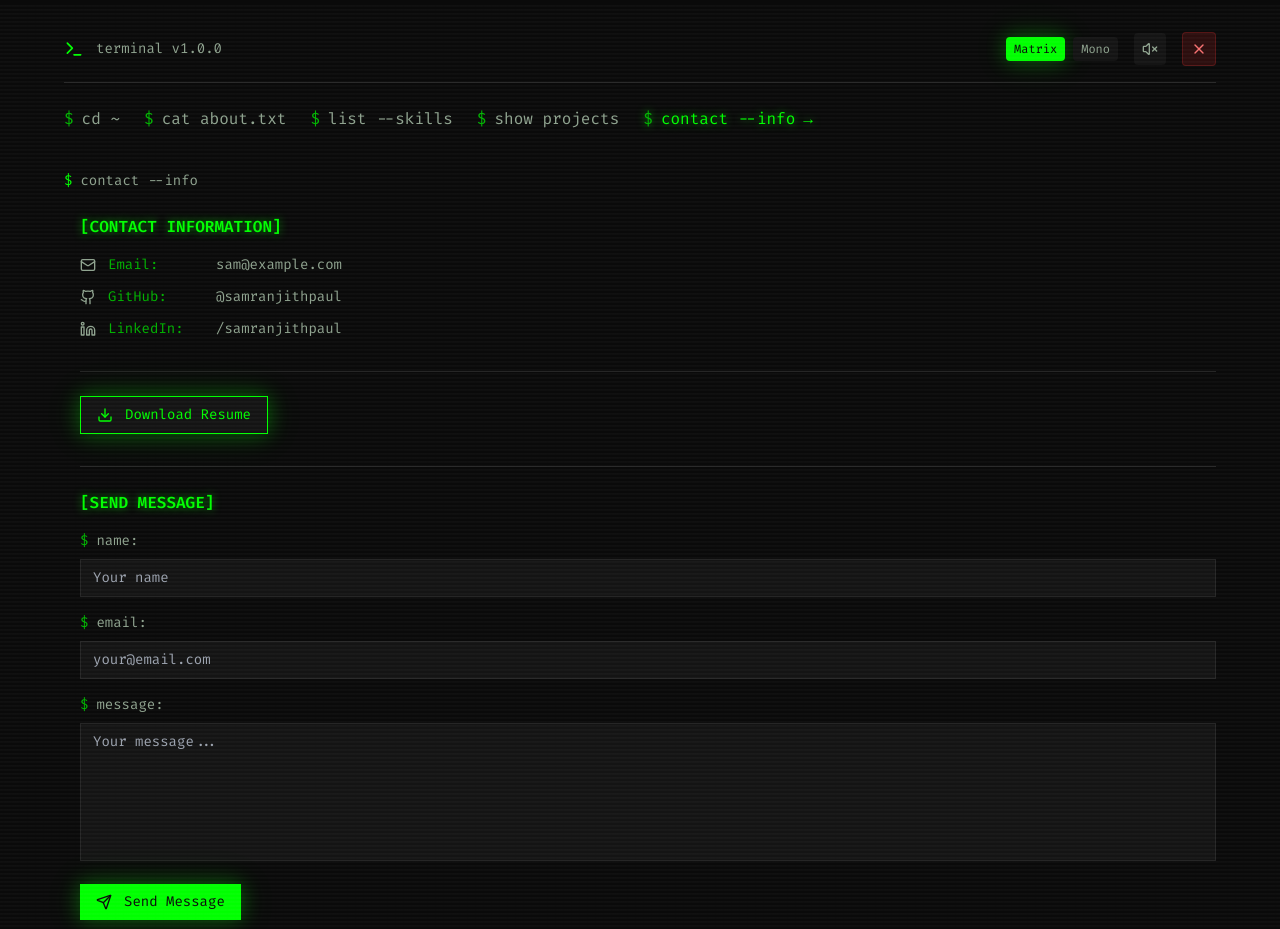
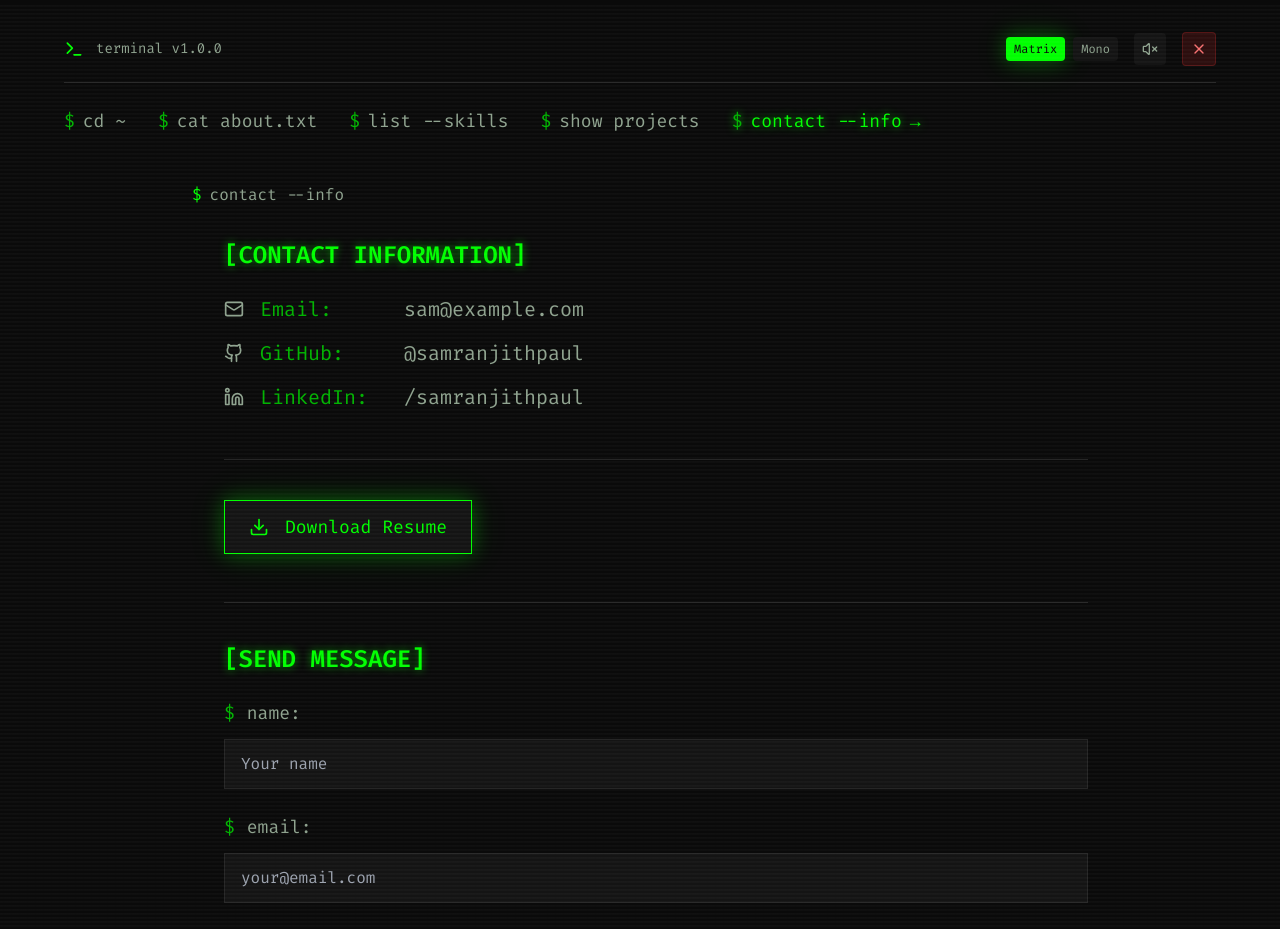
Before and after one commit to samranjithpaul/terminal-smith-sam, a React (Vite) app: page /contact in a window 1280 px wide. Shown: the top 929 px of the page. Built offline with nearby package versions, Linux system fonts and the light colour scheme; the HTML template or start-up script is replaced by a standard one.

Commit message:
Optimize layout for larger screens
Adjusted padding, margins, and font scaling for improved responsiveness on laptops and desktops. Ensured content width is controlled to prevent stretching, while maintaining existing mobile styles and animations. Navigation is now more prominent on larger screens.

```diff
--- a/src/components/Navigation.tsx
+++ b/src/components/Navigation.tsx
@@ -13,8 +13,8 @@ export const Navigation: React.FC = () => {
   const location = useLocation();
 
   return (
-    <nav className="mb-6 md:mb-8 lg:mb-10">
-      <div className="flex flex-wrap gap-3 md:gap-4 lg:gap-6 text-xs sm:text-sm lg:text-base">
+    <nav className="mb-6 md:mb-8 lg:mb-12">
+      <div className="flex flex-wrap gap-3 md:gap-4 lg:gap-6 xl:gap-8 text-xs sm:text-sm lg:text-base xl:text-lg">
         {navItems.map(({ path, label, command }) => {
           const isActive = location.pathname === path;
           return (
--- a/src/components/ProgressBar.tsx
+++ b/src/components/ProgressBar.tsx
@@ -32,8 +32,8 @@ export const ProgressBar: React.FC<ProgressBarProps> = ({
   const emptyBars = maxWidth - filledBars;
 
   return (
-    <div className={`flex items-center gap-2 sm:gap-3 text-xs sm:text-sm ${className}`}>
-      <span className="text-terminal-text-dim w-20 sm:w-28 text-right flex-shrink-0">{label}</span>
+    <div className={`flex items-center gap-2 sm:gap-3 lg:gap-4 text-xs sm:text-sm lg:text-base xl:text-lg ${className}`}>
+      <span className="text-terminal-text-dim w-20 sm:w-28 lg:w-36 xl:w-44 text-right flex-shrink-0">{label}</span>
       <span className="text-terminal-accent-dim flex-shrink-0">[</span>
       <div className="flex transition-all duration-500 min-w-0">
         {[...Array(filledBars)].map((_, i) => (
@@ -48,7 +48,7 @@ export const ProgressBar: React.FC<ProgressBarProps> = ({
         ))}
       </div>
       <span className="text-terminal-accent-dim flex-shrink-0">]</span>
-      <span className="text-terminal-accent w-8 sm:w-12 text-right terminal-glow flex-shrink-0">
+      <span className="text-terminal-accent w-8 sm:w-12 lg:w-14 text-right terminal-glow flex-shrink-0">
         {currentPercentage}%
       </span>
     </div>
--- a/src/pages/About.tsx
+++ b/src/pages/About.tsx
@@ -4,17 +4,17 @@ import { Github, Linkedin, Mail, ExternalLink } from 'lucide-react';
 
 export default function About() {
   return (
-    <div className="space-y-4 md:space-y-6 animate-fade-in">
+    <div className="space-y-4 md:space-y-6 lg:space-y-8 animate-fade-in max-w-5xl mx-auto">
       {/* Command Output Header */}
-      <div className="flex items-center gap-2 text-terminal-text-dim text-xs sm:text-sm mb-4 md:mb-6">
+      <div className="flex items-center gap-2 text-terminal-text-dim text-xs sm:text-sm lg:text-base mb-4 md:mb-6 lg:mb-8">
         <span className="text-terminal-accent">$</span>
         <TypeWriter text="cat about.txt" delay={50} showCursor={false} />
       </div>
 
       {/* Content */}
-      <div className="space-y-4 md:space-y-6 lg:space-y-8 pl-2 sm:pl-4 lg:pl-6">
-        <div className="border-l-2 border-terminal-accent pl-3 sm:pl-4 lg:pl-6 space-y-3 md:space-y-4 lg:space-y-6 max-w-4xl">
-          <div className="text-terminal-text text-sm sm:text-base lg:text-xl">
+      <div className="space-y-4 md:space-y-6 lg:space-y-10 pl-2 sm:pl-4 lg:pl-8">
+        <div className="border-l-2 lg:border-l-4 border-terminal-accent pl-3 sm:pl-4 lg:pl-8 space-y-3 md:space-y-4 lg:space-y-6 xl:space-y-8">
+          <div className="text-terminal-text text-sm sm:text-base lg:text-2xl xl:text-3xl leading-relaxed">
             <TypeWriter
               text="Full-stack developer. Building fast, scalable web applications."
               delay={30}
@@ -22,7 +22,7 @@ export default function About() {
             />
           </div>
 
-          <div className="text-terminal-text-dim text-xs sm:text-sm lg:text-lg space-y-2 md:space-y-3 lg:space-y-4">
+          <div className="text-terminal-text-dim text-xs sm:text-sm lg:text-xl xl:text-2xl space-y-2 md:space-y-3 lg:space-y-5 xl:space-y-6 leading-relaxed lg:leading-loose">
             <p>
               Specialized in modern web technologies. React, TypeScript, Node.js. Backend APIs,
               database design, cloud infrastructure.
@@ -39,12 +39,12 @@ export default function About() {
         </div>
 
         {/* Social Links */}
-        <div className="space-y-3 pt-4 md:pt-6 border-t border-terminal-border">
-          <div className="text-terminal-text-dim text-xs sm:text-sm">
+        <div className="space-y-3 lg:space-y-5 pt-4 md:pt-6 lg:pt-10 border-t border-terminal-border">
+          <div className="text-terminal-text-dim text-xs sm:text-sm lg:text-xl">
             <TypeWriter text="[LINKS]" delay={50} showCursor={false} />
           </div>
 
-          <div className="space-y-2 pl-2 sm:pl-4">
+          <div className="space-y-2 lg:space-y-4 pl-2 sm:pl-4 lg:pl-8">
             {[
               { icon: Github, label: 'GitHub', url: 'https://github.com/samranjithpaul', handle: '@samranjithpaul' },
               { icon: Linkedin, label: 'LinkedIn', url: 'https://linkedin.com/in/samranjithpaul', handle: '/samranjithpaul' },
@@ -55,9 +55,9 @@ export default function About() {
                 href={url}
                 target="_blank"
                 rel="noopener noreferrer"
-                className="flex flex-wrap items-center gap-2 sm:gap-3 text-terminal-text-dim hover:text-terminal-accent transition-all group text-xs sm:text-sm"
+                className="flex flex-wrap items-center gap-2 sm:gap-3 lg:gap-4 text-terminal-text-dim hover:text-terminal-accent transition-all group text-xs sm:text-sm lg:text-lg xl:text-xl"
               >
-                <Icon className="w-3 h-3 sm:w-4 sm:h-4 group-hover:terminal-glow flex-shrink-0" />
+                <Icon className="w-3 h-3 sm:w-4 sm:h-4 lg:w-6 lg:h-6 group-hover:terminal-glow flex-shrink-0" />
                 <span className="text-terminal-accent-dim">{label}:</span>
                 <span className="group-hover:terminal-glow break-all">{handle}</span>
                 <ExternalLink className="w-2.5 h-2.5 sm:w-3 sm:h-3 opacity-0 group-hover:opacity-100 transition-opacity flex-shrink-0" />
--- a/src/pages/Contact.tsx
+++ b/src/pages/Contact.tsx
@@ -24,9 +24,9 @@ export default function Contact() {
   };
 
   return (
-    <div className="space-y-4 md:space-y-6 animate-fade-in">
+    <div className="space-y-4 md:space-y-6 lg:space-y-8 animate-fade-in max-w-4xl mx-auto">
       {/* Command Output Header */}
-      <div className="flex items-center gap-2 text-terminal-text-dim text-xs sm:text-sm mb-4 md:mb-6">
+      <div className="flex items-center gap-2 text-terminal-text-dim text-xs sm:text-sm lg:text-base mb-4 md:mb-6 lg:mb-8">
         <span className="text-terminal-accent">$</span>
         <TypeWriter
           text="contact --info"
@@ -37,14 +37,14 @@ export default function Contact() {
       </div>
 
       {showForm && (
-        <div className="space-y-6 md:space-y-8 pl-2 sm:pl-4">
+        <div className="space-y-6 md:space-y-8 lg:space-y-12 pl-2 sm:pl-4 lg:pl-8">
           {/* Contact Info */}
-          <div className="space-y-3 md:space-y-4">
-            <div className="text-terminal-accent terminal-glow font-semibold mb-3 md:mb-4 text-sm sm:text-base">
+          <div className="space-y-3 md:space-y-4 lg:space-y-6">
+            <div className="text-terminal-accent terminal-glow font-semibold mb-3 md:mb-4 lg:mb-6 text-sm sm:text-base lg:text-xl xl:text-2xl">
               [CONTACT INFORMATION]
             </div>
 
-            <div className="space-y-2 md:space-y-3">
+            <div className="space-y-2 md:space-y-3 lg:space-y-4">
               {[
                 {
                   icon: Mail,
@@ -70,10 +70,10 @@ export default function Contact() {
                   href={href}
                   target="_blank"
                   rel="noopener noreferrer"
-                  className="flex flex-wrap items-center gap-2 sm:gap-3 text-terminal-text-dim hover:text-terminal-accent transition-all group text-xs sm:text-sm"
+                  className="flex flex-wrap items-center gap-2 sm:gap-3 lg:gap-4 text-terminal-text-dim hover:text-terminal-accent transition-all group text-xs sm:text-sm lg:text-lg xl:text-xl"
                 >
-                  <Icon className="w-3 h-3 sm:w-4 sm:h-4 group-hover:terminal-glow flex-shrink-0" />
-                  <span className="text-terminal-accent-dim w-16 sm:w-24">{label}:</span>
+                  <Icon className="w-3 h-3 sm:w-4 sm:h-4 lg:w-5 lg:h-5 group-hover:terminal-glow flex-shrink-0" />
+                  <span className="text-terminal-accent-dim w-16 sm:w-24 lg:w-32">{label}:</span>
                   <span className="group-hover:terminal-glow break-all">{value}</span>
                 </a>
               ))}
@@ -81,26 +81,26 @@ export default function Contact() {
           </div>
 
           {/* Resume Download */}
-          <div className="pt-4 md:pt-6 border-t border-terminal-border">
+          <div className="pt-4 md:pt-6 lg:pt-10 border-t border-terminal-border">
             <a
               href="/resume.pdf"
               download
-              className="inline-flex items-center gap-2 sm:gap-3 px-3 sm:px-4 py-2 bg-terminal-surface border border-terminal-accent text-terminal-accent hover:bg-terminal-accent hover:text-terminal-bg transition-all terminal-box-glow text-xs sm:text-sm"
+              className="inline-flex items-center gap-2 sm:gap-3 lg:gap-4 px-3 sm:px-4 lg:px-6 py-2 lg:py-3 bg-terminal-surface border border-terminal-accent text-terminal-accent hover:bg-terminal-accent hover:text-terminal-bg transition-all terminal-box-glow text-xs sm:text-sm lg:text-lg"
             >
-              <Download className="w-3 h-3 sm:w-4 sm:h-4" />
+              <Download className="w-3 h-3 sm:w-4 sm:h-4 lg:w-5 lg:h-5" />
               <span>Download Resume</span>
             </a>
           </div>
 
           {/* Contact Form */}
-          <div className="pt-4 md:pt-6 border-t border-terminal-border">
-            <div className="text-terminal-accent terminal-glow font-semibold mb-3 md:mb-4 text-sm sm:text-base">
+          <div className="pt-4 md:pt-6 lg:pt-10 border-t border-terminal-border">
+            <div className="text-terminal-accent terminal-glow font-semibold mb-3 md:mb-4 lg:mb-6 text-sm sm:text-base lg:text-xl xl:text-2xl">
               [SEND MESSAGE]
             </div>
 
-            <form onSubmit={handleSubmit} className="space-y-3 md:space-y-4">
-              <div className="space-y-1.5 md:space-y-2">
-                <label className="text-terminal-text-dim text-xs sm:text-sm flex items-center gap-2">
+            <form onSubmit={handleSubmit} className="space-y-3 md:space-y-4 lg:space-y-6">
+              <div className="space-y-1.5 md:space-y-2 lg:space-y-3">
+                <label className="text-terminal-text-dim text-xs sm:text-sm lg:text-lg flex items-center gap-2 lg:gap-3">
                   <span className="text-terminal-accent-dim">$</span>
                   <span>name:</span>
                 </label>
@@ -109,13 +109,13 @@ export default function Contact() {
                   required
                   value={formData.name}
                   onChange={(e) => setFormData({ ...formData, name: e.target.value })}
-                  className="w-full bg-terminal-surface border border-terminal-border text-terminal-text px-2 sm:px-3 py-1.5 sm:py-2 focus:border-terminal-accent focus:outline-none transition-all font-mono text-xs sm:text-sm"
+                  className="w-full bg-terminal-surface border border-terminal-border text-terminal-text px-2 sm:px-3 lg:px-4 py-1.5 sm:py-2 lg:py-3 focus:border-terminal-accent focus:outline-none transition-all font-mono text-xs sm:text-sm lg:text-base"
                   placeholder="Your name"
                 />
               </div>
 
-              <div className="space-y-1.5 md:space-y-2">
-                <label className="text-terminal-text-dim text-xs sm:text-sm flex items-center gap-2">
+              <div className="space-y-1.5 md:space-y-2 lg:space-y-3">
+                <label className="text-terminal-text-dim text-xs sm:text-sm lg:text-lg flex items-center gap-2 lg:gap-3">
                   <span className="text-terminal-accent-dim">$</span>
                   <span>email:</span>
                 </label>
@@ -124,13 +124,13 @@ export default function Contact() {
                   required
                   value={formData.email}
                   onChange={(e) => setFormData({ ...formData, email: e.target.value })}
-                  className="w-full bg-terminal-surface border border-terminal-border text-terminal-text px-2 sm:px-3 py-1.5 sm:py-2 focus:border-terminal-accent focus:outline-none transition-all font-mono text-xs sm:text-sm"
+                  className="w-full bg-terminal-surface border border-terminal-border text-terminal-text px-2 sm:px-3 lg:px-4 py-1.5 sm:py-2 lg:py-3 focus:border-terminal-accent focus:outline-none transition-all font-mono text-xs sm:text-sm lg:text-base"
                   placeholder="your@email.com"
                 />
               </div>
 
-              <div className="space-y-1.5 md:space-y-2">
-                <label className="text-terminal-text-dim text-xs sm:text-sm flex items-center gap-2">
+              <div className="space-y-1.5 md:space-y-2 lg:space-y-3">
+                <label className="text-terminal-text-dim text-xs sm:text-sm lg:text-lg flex items-center gap-2 lg:gap-3">
                   <span className="text-terminal-accent-dim">$</span>
                   <span>message:</span>
                 </label>
@@ -139,7 +139,7 @@ export default function Contact() {
                   value={formData.message}
                   onChange={(e) => setFormData({ ...formData, message: e.target.value })}
                   rows={6}
-                  className="w-full bg-terminal-surface border border-terminal-border text-terminal-text px-2 sm:px-3 py-1.5 sm:py-2 focus:border-terminal-accent focus:outline-none transition-all font-mono resize-none text-xs sm:text-sm"
+                  className="w-full bg-terminal-surface border border-terminal-border text-terminal-text px-2 sm:px-3 lg:px-4 py-1.5 sm:py-2 lg:py-3 focus:border-terminal-accent focus:outline-none transition-all font-mono resize-none text-xs sm:text-sm lg:text-base"
                   placeholder="Your message..."
                 />
               </div>
@@ -147,9 +147,9 @@ export default function Contact() {
               <button
                 type="submit"
                 disabled={isSubmitting}
-                className="inline-flex items-center gap-2 sm:gap-3 px-3 sm:px-4 py-1.5 sm:py-2 bg-terminal-accent text-terminal-bg hover:bg-terminal-accent-bright transition-all disabled:opacity-50 disabled:cursor-not-allowed terminal-box-glow text-xs sm:text-sm"
+                className="inline-flex items-center gap-2 sm:gap-3 lg:gap-4 px-3 sm:px-4 lg:px-6 py-1.5 sm:py-2 lg:py-3 bg-terminal-accent text-terminal-bg hover:bg-terminal-accent-bright transition-all disabled:opacity-50 disabled:cursor-not-allowed terminal-box-glow text-xs sm:text-sm lg:text-lg"
               >
-                <Send className="w-3 h-3 sm:w-4 sm:h-4" />
+                <Send className="w-3 h-3 sm:w-4 sm:h-4 lg:w-5 lg:h-5" />
                 <span>{isSubmitting ? 'Sending...' : 'Send Message'}</span>
               </button>
             </form>
--- a/src/pages/Home.tsx
+++ b/src/pages/Home.tsx
@@ -21,11 +21,11 @@ export default function Home() {
   };
 
   return (
-    <div className="space-y-4 md:space-y-6 lg:space-y-8 animate-fade-in">
+    <div className="space-y-4 md:space-y-6 lg:space-y-10 animate-fade-in max-w-6xl mx-auto">
       {/* Hero */}
       <div className="space-y-4 md:space-y-6 lg:space-y-8">
-        <div className="border-2 border-terminal-accent p-4 md:p-6 lg:p-8 terminal-box-glow">
-          <div className="text-3xl sm:text-5xl md:text-6xl lg:text-7xl xl:text-8xl font-bold text-terminal-accent terminal-glow mb-3 md:mb-4 lg:mb-6 font-mono break-words">
+        <div className="border-2 border-terminal-accent p-4 md:p-6 lg:p-10 xl:p-12 terminal-box-glow">
+          <div className="text-3xl sm:text-5xl md:text-6xl lg:text-7xl xl:text-8xl 2xl:text-9xl font-bold text-terminal-accent terminal-glow mb-3 md:mb-4 lg:mb-6 xl:mb-8 font-mono break-words leading-tight">
             <TypeWriter
               text="SAM RANJITH PAUL"
               delay={80}
@@ -33,21 +33,21 @@ export default function Home() {
               onComplete={() => setTimeout(() => setShowCommands(true), 500)}
             />
           </div>
-          <div className="text-lg sm:text-xl md:text-2xl lg:text-3xl text-terminal-text-dim">
+          <div className="text-lg sm:text-xl md:text-2xl lg:text-3xl xl:text-4xl text-terminal-text-dim">
             <TypeWriter text="Full-Stack Developer" delay={60} showCursor={false} />
           </div>
         </div>
 
         {/* Command Suggestions */}
         {showCommands && (
-          <div className="space-y-4 lg:space-y-6">
-            <div className="text-terminal-text mb-3 text-sm md:text-base lg:text-lg">
+          <div className="space-y-4 lg:space-y-6 xl:space-y-8">
+            <div className="text-terminal-text mb-3 text-sm md:text-base lg:text-xl xl:text-2xl">
               <TypeWriter text="Type a command to begin:" delay={40} showCursor={false} />
             </div>
 
-            <div className="grid grid-cols-1 lg:grid-cols-2 gap-3 lg:gap-4 pl-2 md:pl-4">
+            <div className="grid grid-cols-1 lg:grid-cols-2 gap-3 lg:gap-5 xl:gap-6 pl-2 md:pl-4 lg:pl-6">
               {suggestedCommands.map(({ cmd, desc, link, action }) => (
-                <div key={cmd} className="flex items-start gap-2 md:gap-3 group text-sm md:text-base lg:text-lg">
+                <div key={cmd} className="flex items-start gap-2 md:gap-3 lg:gap-4 group text-sm md:text-base lg:text-lg xl:text-xl">
                   <span className="text-terminal-accent-dim flex-shrink-0">$</span>
                   {link ? (
                     <Link
```
Also changed, not shown: src/pages/Projects.tsx (+27 -27 lines), src/pages/Skills.tsx (+13 -13 lines).
